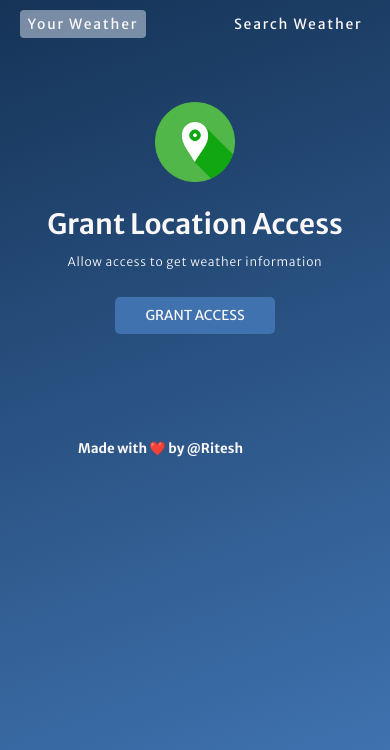
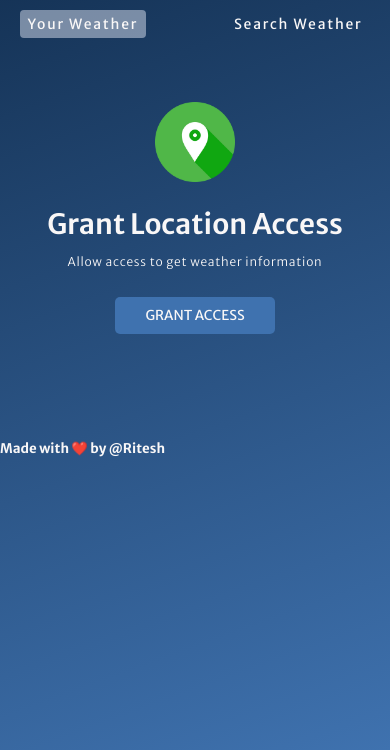
Before and after one commit to riteshd044/weather_app, a plain HTML site: page index.html in a window 390 px wide. Shown: the part 94-844 px from the top of the page. Drawn offline with Linux system fonts and the light colour scheme.

Commit message:
Update style.css. 1st time

```diff
--- a/style.css
+++ b/style.css
@@ -317,7 +317,7 @@
         position: relative;
         bottom: -5%;
         left: 50%;
-        transform: translate(-30%,0);
+/*         transform: translate(-30%,0); */
         padding-bottom: 20px;
     }
 }
```
